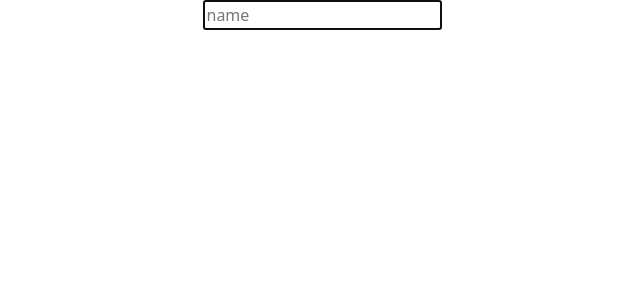
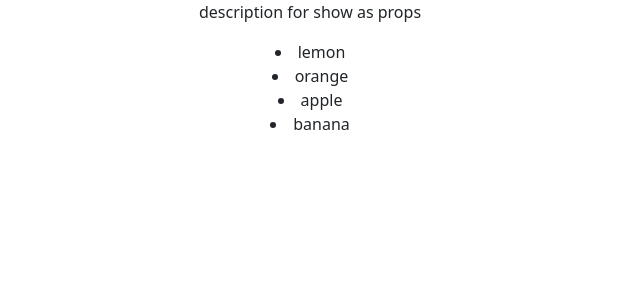
Before and after one commit to omidashouri/my-app-test1, a React (Create React App) app: page / in a window 1280 px wide. Shown: the top 300 px of the page, without its empty margins (318-958 px from the left). Built offline with nearby package versions, Linux system fonts and the light colour scheme.

Commit message:
12 crashcourse : omidashouri : 010201

```diff
--- /dev/null
+++ b/src/App2.js
@@ -0,0 +1,50 @@
+import './App.css';
+import 'bootstrap/dist/css/bootstrap.min.css';
+import {Col, Row} from "reactstrap";
+
+
+const DescriptionComponent = (props) => {
+    const currentitem = (item)=>{
+        return(console.log('selected item is ',item))
+    }
+    return (
+        <Row>
+            <MyRowCol>
+                <p>{props.desc}</p>
+                <FruitItems items={props.listFruits} selected={currentitem}/>
+            </MyRowCol>
+        </Row>
+    )
+}
+
+const FruitItems = (props) => {
+    return (
+        <>
+            {props.items.map((item, index) =>
+                <li onClick={()=>props.selected(item)} key={index.toString()}>{item}</li>
+            )}
+        </>
+    )
+}
+
+const MyRowCol = (props) => {
+    return (
+        <Row>
+            <Col md={12}>
+                {props.children}
+            </Col>
+        </Row>
+    )
+}
+
+function App2() {
+    const desc_1 = "description for show as props"
+    const fruits = ['lemon', 'orange', 'apple', 'banana']
+    return (
+        <div className="App">
+            <DescriptionComponent desc={desc_1} listFruits={fruits}/>
+        </div>
+    );
+}
+
+export default App2;
--- a/src/index.js
+++ b/src/index.js
@@ -1,13 +1,13 @@
 import React from 'react';
 import ReactDOM from 'react-dom/client';
 // import './index.css';
-import App from './App';
 import reportWebVitals from './reportWebVitals';
+import App2 from "./App2";
 
 const root = ReactDOM.createRoot(document.getElementById('root'));
 root.render(
   <React.StrictMode>
-    <App />
+    <App2 />
   </React.StrictMode>
 
     //40:14
```
